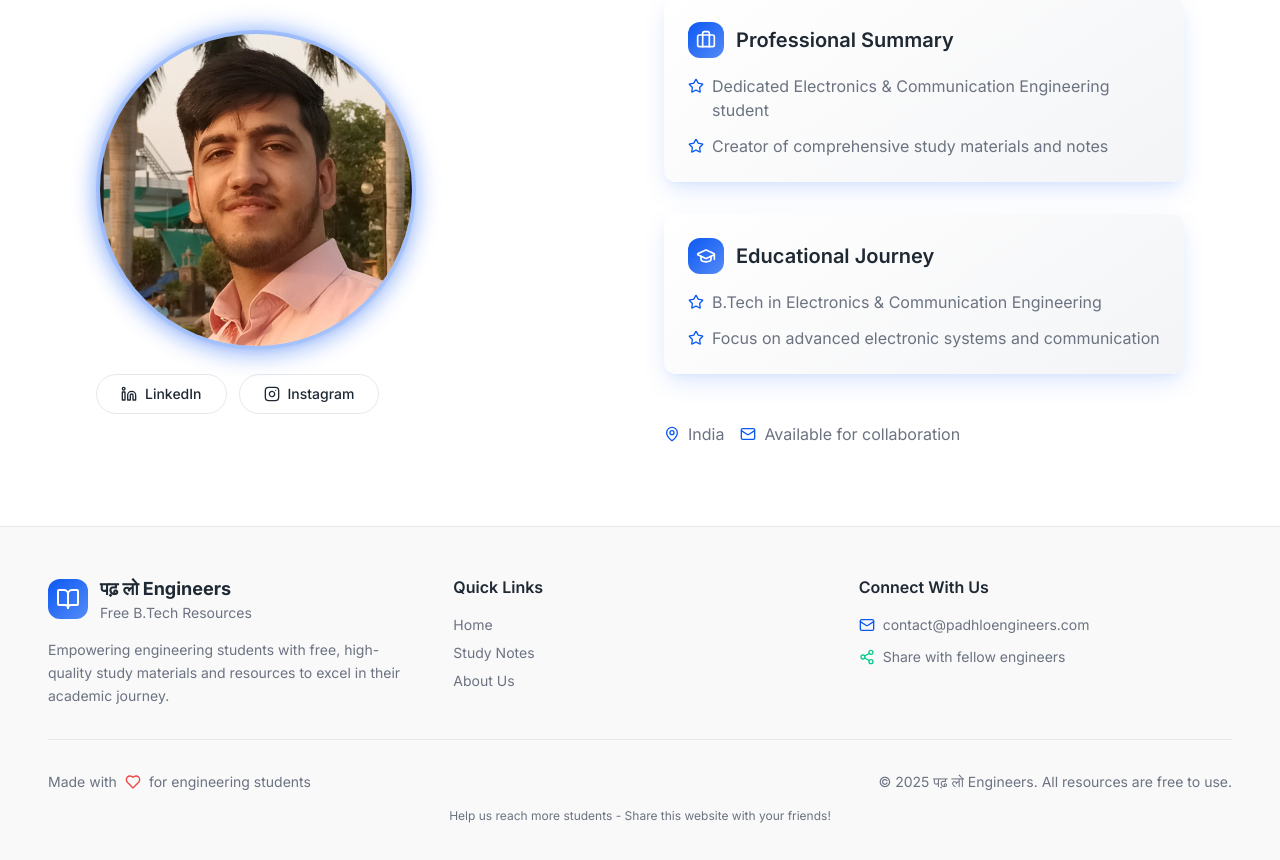
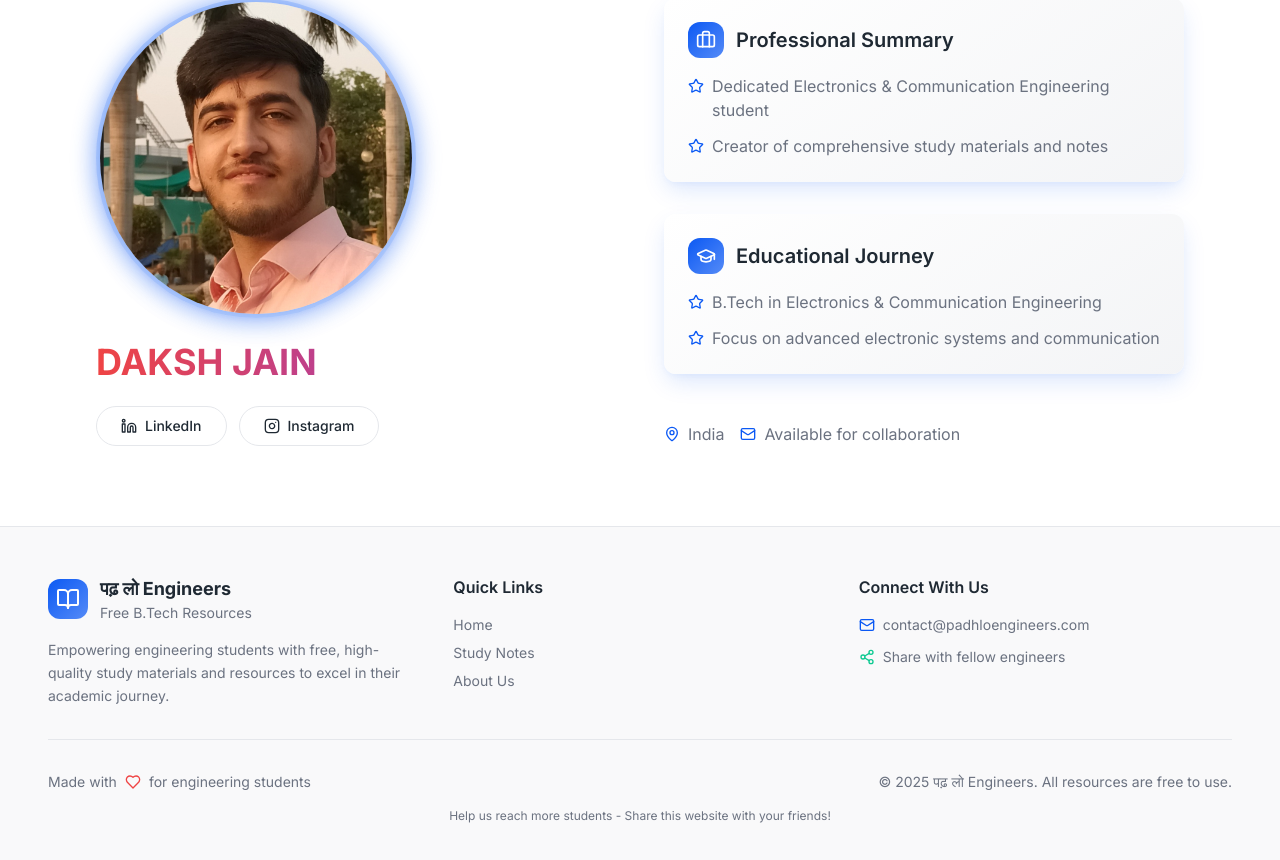
Before and after one commit to newdaksh/padhlo-engineers-notes, a React (Vite) app: page / in a window 1280 px wide. Shown: the part 1806-2666 px from the top of the page. Built offline with nearby package versions, Linux system fonts and the light colour scheme.

Commit message:
Add name to About section
Add "DAKSH JAIN" below the profile image with a red to violet gradient effect.

```diff
--- a/src/components/AboutSection.tsx
+++ b/src/components/AboutSection.tsx
@@ -33,6 +33,13 @@ export function AboutSection() {
                     DJ
                   </AvatarFallback>
                 </Avatar>
+              </div>
+
+              {/* Name */}
+              <div className="mt-6 mb-4">
+                <h3 className="text-2xl sm:text-3xl lg:text-4xl font-bold bg-gradient-to-r from-red-500 to-violet-600 bg-clip-text text-transparent text-center lg:text-left">
+                  DAKSH JAIN
+                </h3>
               </div>
 
               {/* Social Links */}
```
